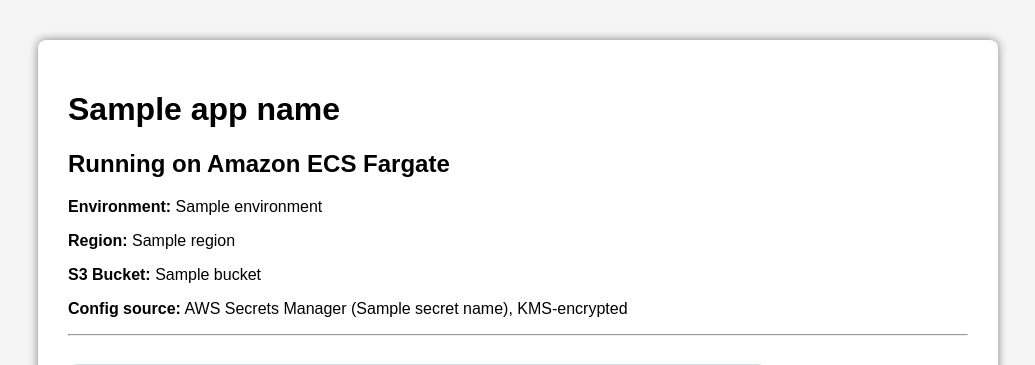
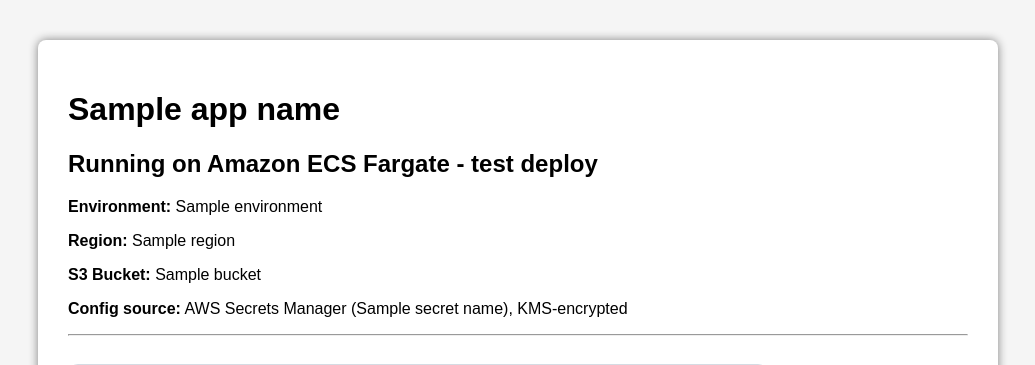
Before and after one commit to cxlshare/hyventur, a Flask app: template templates/index.html in a window 1280 px wide. Shown: the top 365 px of the page, without its empty margins (122-1157 px from the left). Run offline with Flask 3, Linux system fonts and the light colour scheme; the template is opened without the code that fills it: most values are stand-ins (such as "Sample title", 1, 10 or a date in 2020); grey boxes marked "Sample" are stand-in pictures; parts of the project's set-up code (start-up, migrations or seed data) failed here and were passed over.

Commit message:
changes related to CI/CD (GitHub Actions on PR approval)

```diff
--- a/templates/index.html
+++ b/templates/index.html
@@ -7,7 +7,7 @@
 <body>
 <div class="container">
 <h1>{{ app_name }}</h1>
-<h2>Running on Amazon ECS Fargate</h2>
+<h2>Running on Amazon ECS Fargate - test deploy</h2>
 <p><b>Environment:</b> {{ environment }}</p>
 <p><b>Region:</b> {{ region }}</p>
 <p><b>S3 Bucket:</b> {{ bucket }}</p>
```
Also changed, not shown: .github/workflows/deploy.yml.
